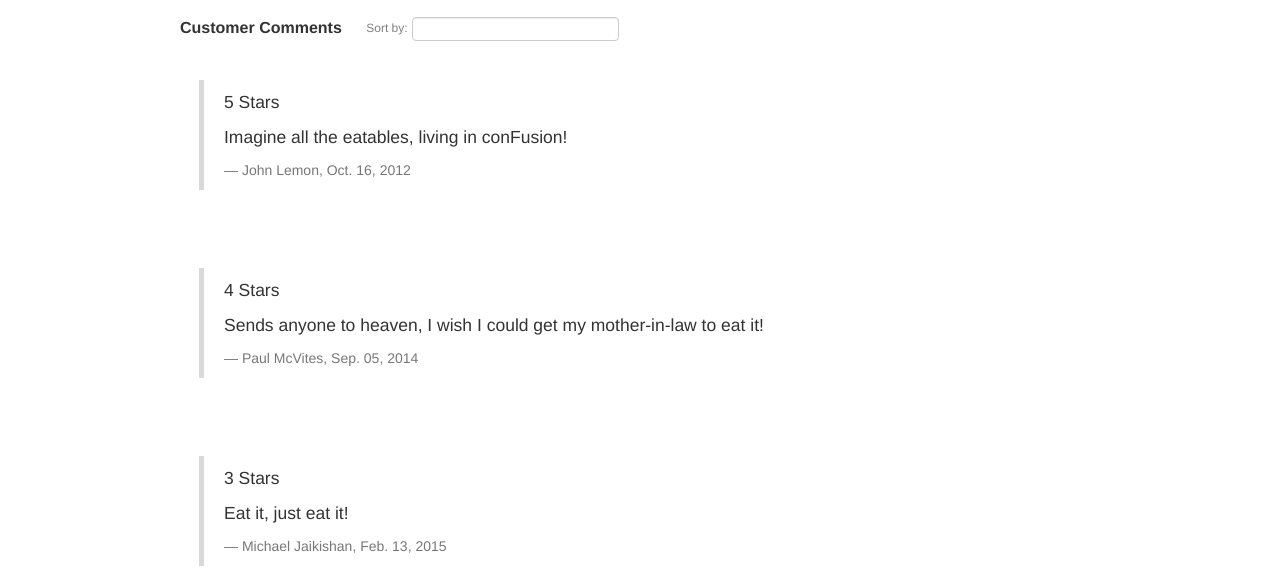
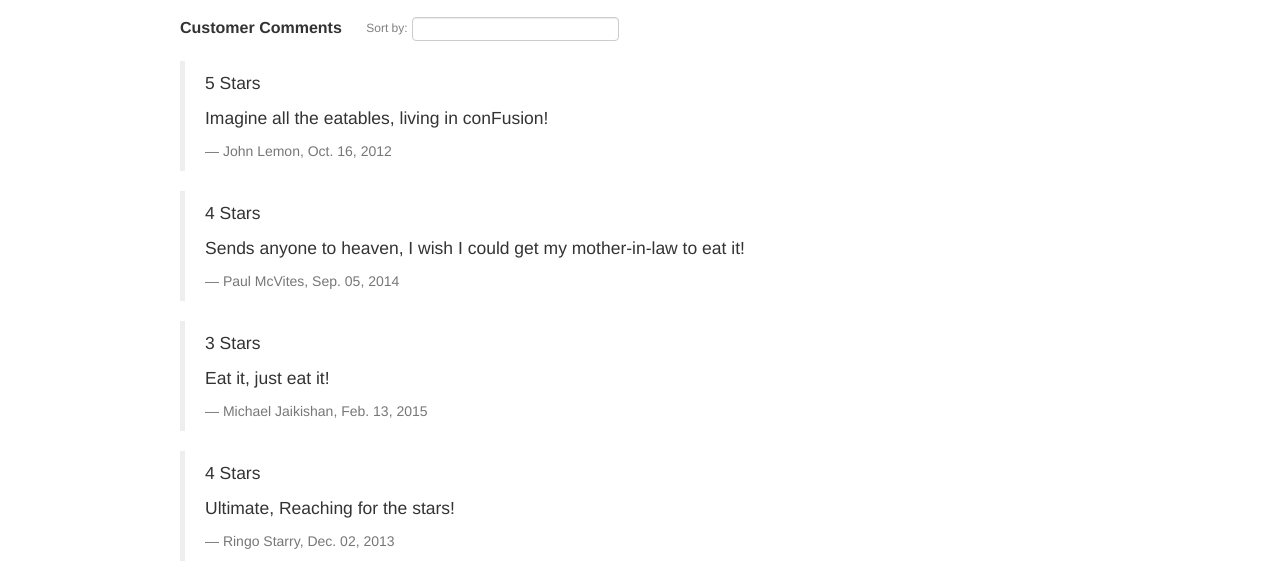
Before and after one commit to Tzapil/jslessons, a website: page dishdetail.html in a window 1280 px wide. Shown: the part 223-800 px from the top of the page. Drawn offline with nearby package versions, Linux system fonts and the light colour scheme.

Commit message:
remove well

```diff
--- a/css/my_css.css
+++ b/css/my_css.css
@@ -18,12 +18,6 @@
   padding: 70px 30px;
   background: #7986CB;
   color: floralwhite;
-}
-.comments .well {
-  background-image: none;
-  background-color: inherit;
-  border-width: 0 0 0;
-  box-shadow: none;
 }
 .comments-heading {
   margin: 0px auto;
--- a/css/mystyles.less
+++ b/css/mystyles.less
@@ -30,15 +30,6 @@
 	.zero-margin(70px, 30px);
 	background:@light-indigo;
 	color:floralwhite;
-}
-
-.comments {
-	.well {
-		background-image: none;
-		background-color: inherit;
-		border-width: 0 0 0;
-		box-shadow: none;
-	}
 }
 
 .comments-heading {
--- a/dishdetail.html
+++ b/dishdetail.html
@@ -52,13 +52,11 @@
                   </div>
                 </div>
                 <div>
-                  <div class="well" ng-repeat="comment in ddCtrl.dish.comments | orderBy:ddCtrl.orderType">
-                    <blockquote>
-                      <p>{{comment.rating}} Stars</p>
-                      <p>{{comment.comment}}</p>
-                      <footer>{{comment.author}}, {{comment.date | date:"MMM. dd, yyyy"}}</footer>
-                    </blockquote>
-                  </div>
+                  <blockquote ng-repeat="comment in ddCtrl.dish.comments | orderBy:ddCtrl.orderType">
+                    <p>{{comment.rating}} Stars</p>
+                    <p>{{comment.comment}}</p>
+                    <footer>{{comment.author}}, {{comment.date | date:"MMM. dd, yyyy"}}</footer>
+                  </blockquote>
                 </div>
             </div>
         </div>
```
